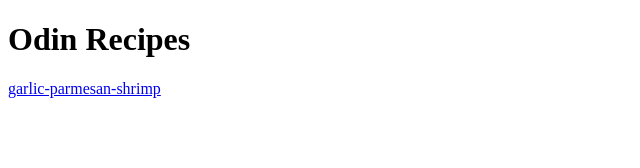
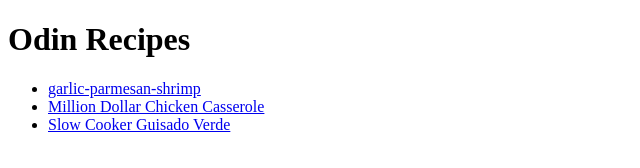
Before and after one commit to LuisFranco12/odin-recipes, a plain HTML site: page index.html in a window 1280 px wide. Shown: the whole page, without its empty margins (0-640 px from the left). Drawn offline with Linux system fonts and the light colour scheme.

Commit message:
add new links for recipes

```diff
--- a/index.html
+++ b/index.html
@@ -7,6 +7,10 @@
     </head>
     <body>
         <h1>Odin Recipes</h1>
-        <a href="./recipes/garlic-parmesan-shrimp.html">garlic-parmesan-shrimp</a>
+        <ul>
+            <li><a href="./recipes/garlic-parmesan-shrimp.html">garlic-parmesan-shrimp</a></li>
+            <li><a href="./recipes/chicken-casserole.html">Million Dollar Chicken Casserole</a></li>
+            <li><a href="./recipes/guisado-verde.html">Slow Cooker Guisado Verde</a></li>
+        </ul>
     </body>
 </html>
```
